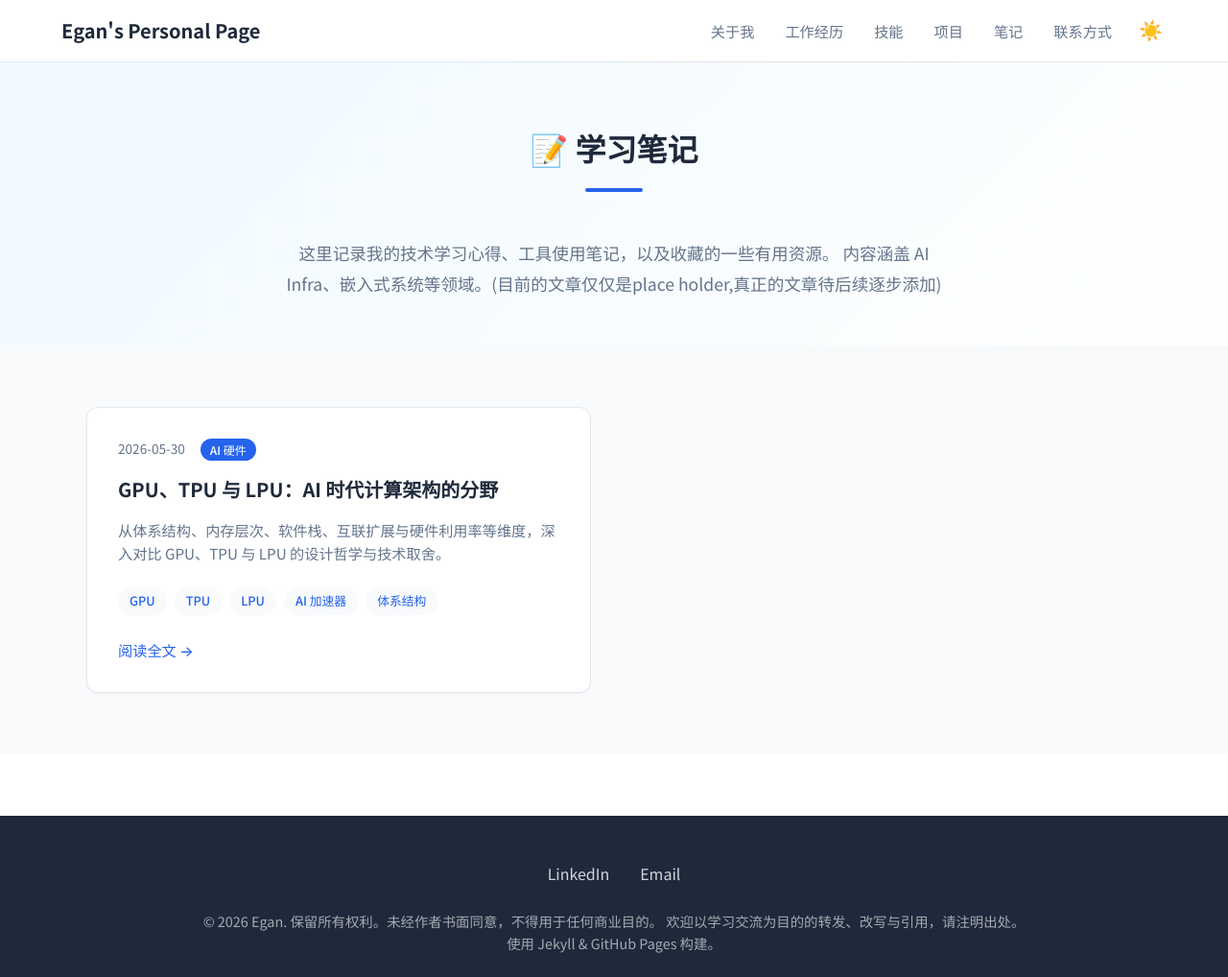
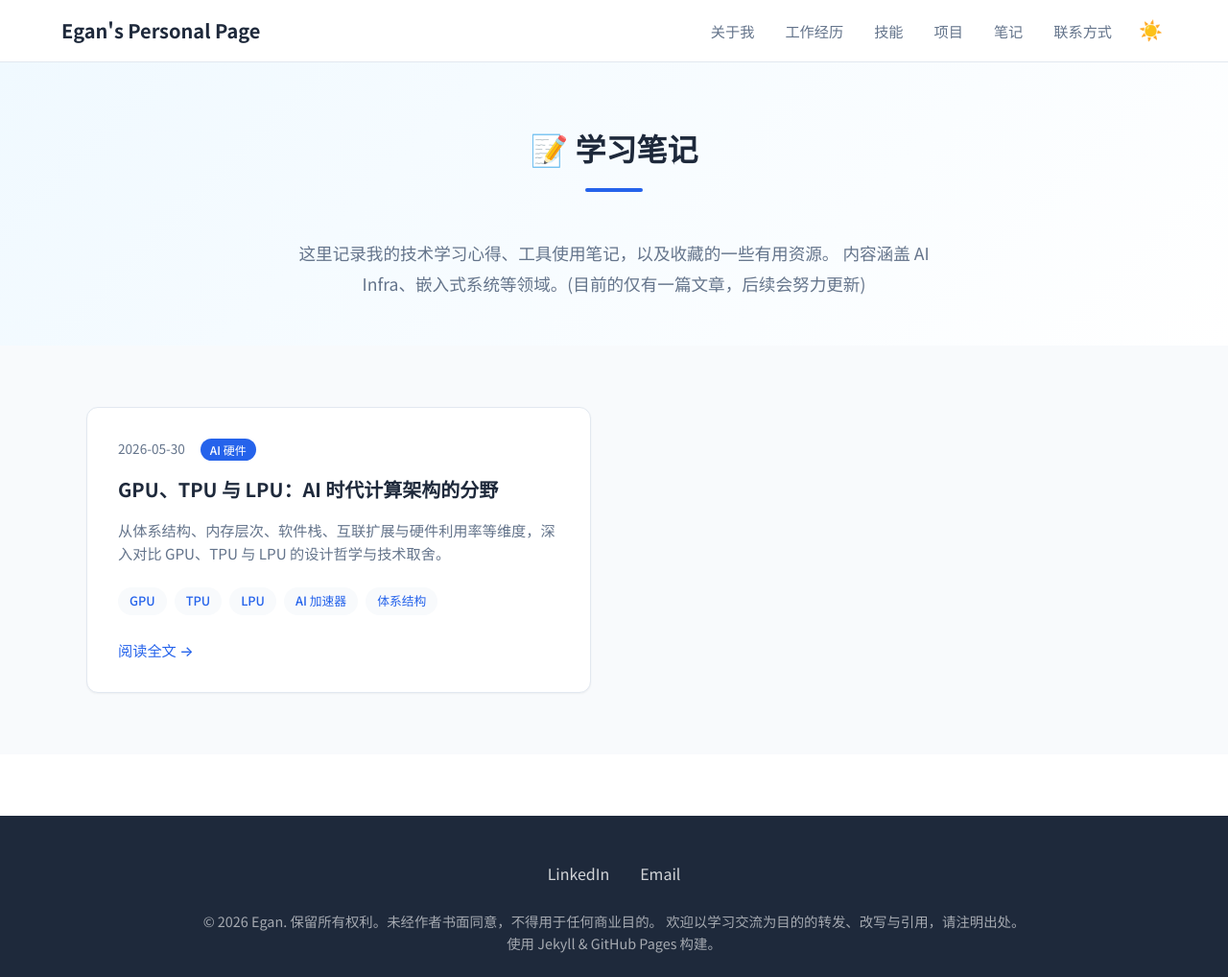
Before and after one commit to Lejun-Hu/Lejun-Hu.github.io, a Jekyll site: the page built from notes/index.html, in a window 1280 px wide and 1018 px high. Shown: the whole window at 96% size. Built offline with Jekyll 4.4.1, drawn with Linux system fonts in a browser that asks for light colours.

```diff
--- a/notes/index.html
+++ b/notes/index.html
@@ -10,7 +10,7 @@ description: 记录技术学习心得、工具使用笔记和收藏的有用链
     <h1 class="section-title">📝 学习笔记</h1>
     <p class="notes-intro">
       这里记录我的技术学习心得、工具使用笔记，以及收藏的一些有用资源。
-      内容涵盖 AI Infra、嵌入式系统等领域。(目前的文章仅仅是place holder,真正的文章待后续逐步添加)
+      内容涵盖 AI Infra、嵌入式系统等领域。(目前的仅有一篇文章，后续会努力更新)
     </p>
   </div>
 </section>
```
